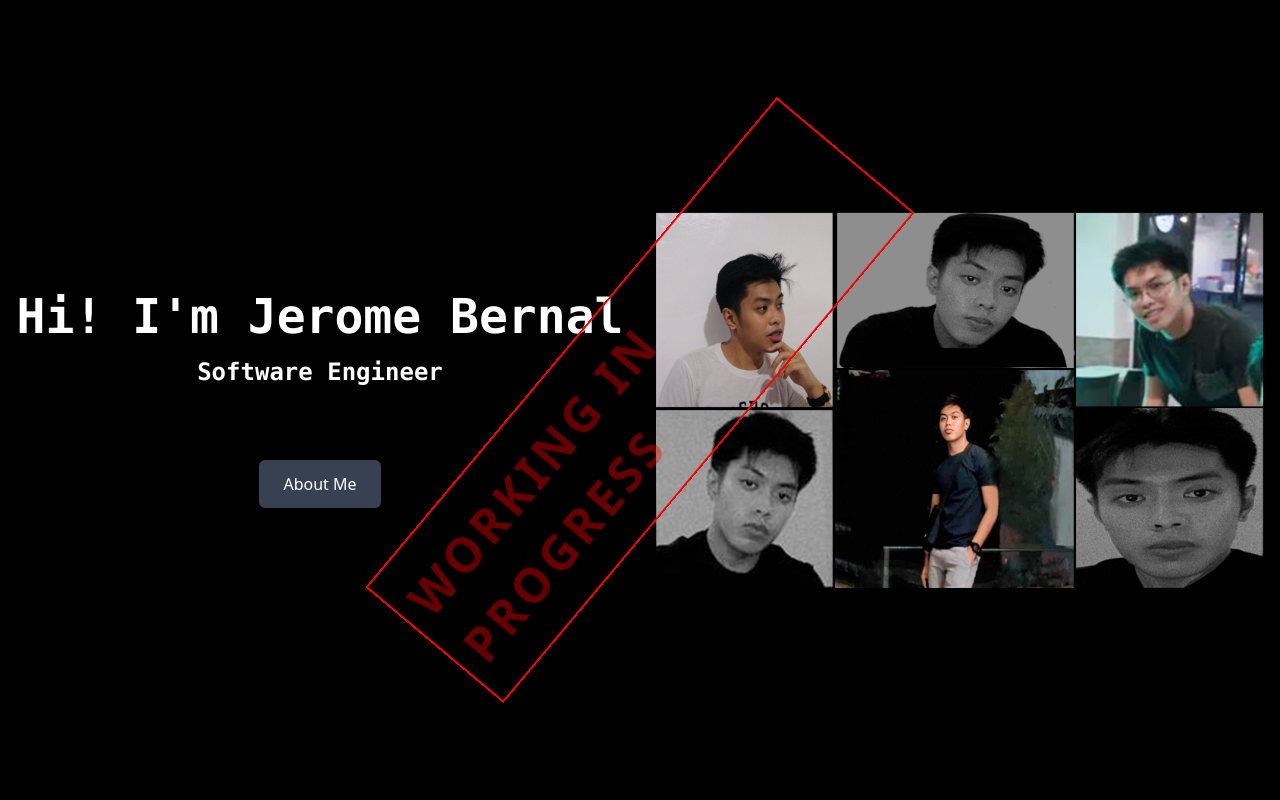
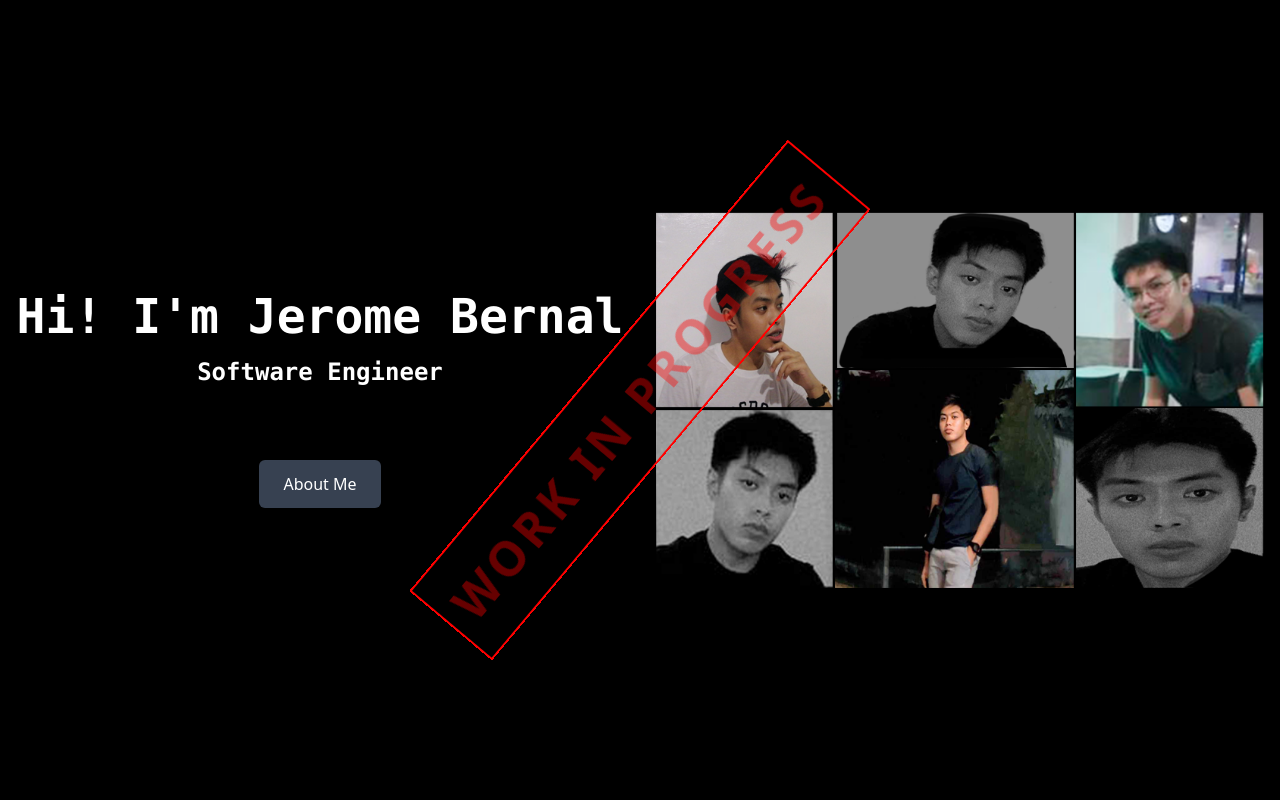
Before and after one commit to JerrrStack/Jerome-Portfolio-V2, a Vue app: page / in a window 1280 px wide. Shown: the top 800 px of the page. Built offline with nearby package versions, Linux system fonts and the light colour scheme.

Commit message:
Added watermark text

```diff
--- a/src/components/MainPage.vue
+++ b/src/components/MainPage.vue
@@ -2,7 +2,7 @@
   <section id="main">
     <!-- Sticky Watermark -->
     <div class="watermark">
-      Working in Progress
+      WORK IN PROGRESS
     </div>
 
     <div class="relative flex flex-col lg:flex-row h-auto lg:h-screen">
```
